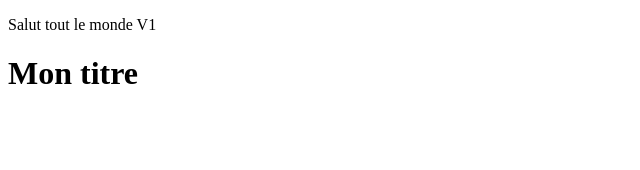
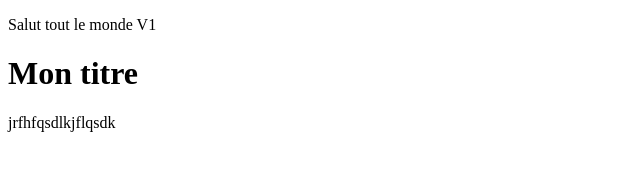
Before and after one commit to Moncefbenhadj/Doranco_github-, a plain HTML site: page index.html in a window 1280 px wide. Shown: the whole page, without its empty margins (0-640 px from the left). Drawn offline with Linux system fonts and the light colour scheme.

Commit message:
mpdif de l html

```diff
--- a/index.html
+++ b/index.html
@@ -10,6 +10,7 @@
 
 <p>Salut tout le monde V1</p>
 <h1>Mon titre</h1>
+<p>jrfhfqsdlkjflqsdk </p>
 
 
 </body>
```
